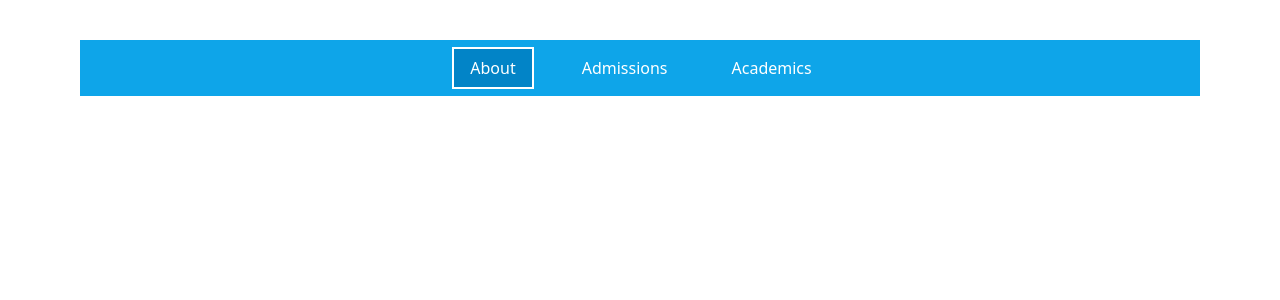
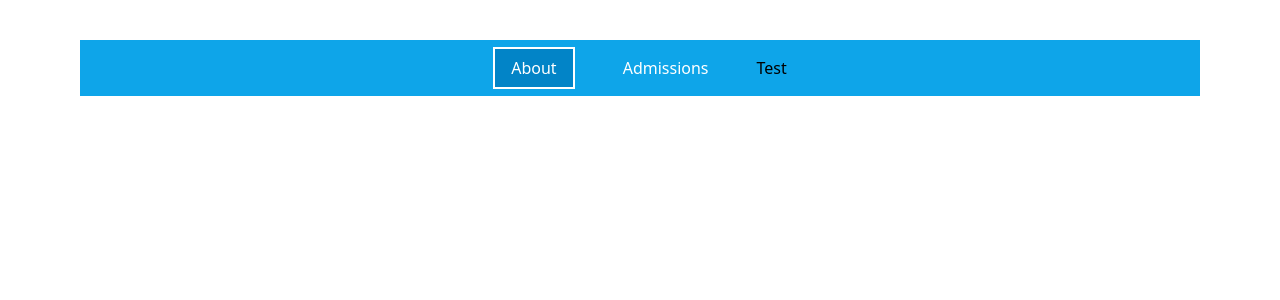
Before and after one commit to Rakib544/accessibility-practise-with-react, a React (Create React App) app: page /practice-navbar in a window 1280 px wide. Shown: the top 300 px of the page. Built offline with nearby package versions, Linux system fonts and the light colour scheme.

Commit message:
basic submenu created

```diff
--- a/src/components/navbar/submenu.js
+++ b/src/components/navbar/submenu.js
@@ -44,7 +44,7 @@ export const SubmenuTrigger = ({
 
   if (!context || !menubarContext) {
     throw new Error(
-      "Submenu.Trigger must be used within a Menubar & Submenu Context"
+      "SubmenuTrigger must be used within a Menubar & Submenu Context"
     );
   }
 
--- a/src/components/pracrise-nav/practice-nav.js
+++ b/src/components/pracrise-nav/practice-nav.js
@@ -1,6 +1,9 @@
 // import "../../styles/navbar.css";
 import PracticeMenubar from "./menubar";
 import PracticeMenuItem from "./menuitem";
+import { PracticeSubmenu } from "./submenu";
+import { PracticeSubmenuList } from "./submenuList";
+import { PracticeSubmenuTrigger } from "./submenuTrigger";
 
 function PracticeNav() {
   return (
@@ -26,12 +29,19 @@ function PracticeNav() {
           </a>
         </PracticeMenuItem>
         <PracticeMenuItem>
-          <a
-            href="#Rakib"
-            className="focus:bg-sky-600 text-white focus:outline-none focus:border-2 focus:border-white px-4 py-2"
-          >
-            Academics
-          </a>
+          <PracticeSubmenu>
+            <PracticeSubmenuTrigger>Test</PracticeSubmenuTrigger>
+            <PracticeSubmenuList>
+              <PracticeMenuItem>
+                <a
+                  href="#Rakib"
+                  className="focus:bg-sky-600 text-white focus:outline-none focus:border-2 focus:border-white px-4 py-2"
+                >
+                  Admissions
+                </a>
+              </PracticeMenuItem>
+            </PracticeSubmenuList>
+          </PracticeSubmenu>
         </PracticeMenuItem>
       </PracticeMenubar>
     </nav>
--- /dev/null
+++ b/src/components/pracrise-nav/submenu.js
@@ -0,0 +1,95 @@
+import * as React from "react";
+import _ from "underscore";
+import { SubmenuContext } from "../../contexts/menubar";
+
+const SUBMENU_INITIAL_STATE = {
+  isExpanded: false,
+  currentIndex: null,
+  previousIndex: null,
+};
+
+function submenuReducer(state, action) {
+  switch (action.type) {
+    case "expand":
+      return { ...state, isExpanded: true };
+    case "collapse":
+      return SUBMENU_INITIAL_STATE;
+    case "move":
+      return {
+        ...state,
+        isExpanded: true,
+        currentIndex: action.index,
+        previousIndex: state.currentIndex,
+      };
+    default:
+      throw new Error(`${action.type} not recognised`);
+  }
+}
+
+export function PracticeSubmenu({ children }) {
+  const id = React.useRef(_.uniqueId("submenu--")).current;
+  const buttonId = `button--${id}`;
+  const buttonRef = React.useRef(null);
+  const listId = `list--${id}`;
+  const listRef = React.useRef(null);
+  const menuItems = React.useRef(new Set()).current;
+  const isRootMenu = !React.useContext(SubmenuContext);
+
+  const [state, dispatch] = React.useReducer(
+    submenuReducer,
+    SUBMENU_INITIAL_STATE
+  );
+  const { isExpanded, currentIndex, previousIndex } = state;
+
+  const open = React.useCallback(() => dispatch({ type: "expand" }), []);
+
+  const value = React.useMemo(
+    () => ({
+      buttonId,
+      buttonRef,
+      listId,
+      listRef,
+      menuItems,
+      currentIndex,
+      isRootMenu,
+      isExpanded,
+      open,
+    }),
+    [
+      buttonId,
+      buttonRef,
+      listId,
+      listRef,
+      menuItems,
+      currentIndex,
+      isRootMenu,
+      isExpanded,
+      open,
+    ]
+  );
+
+  React.useEffect(() => {
+    const items = Array.from(menuItems);
+
+    if (currentIndex !== previousIndex) {
+      const currentNode = items[currentIndex]?.firstChild;
+      currentNode?.focus();
+    }
+  }, [menuItems, currentIndex, previousIndex]);
+
+  React.useEffect(() => {
+    const menuNode = listRef.current?.parentNode;
+
+    menuNode?.addEventListener("mouseenter", () => open(), false);
+    //   menuNode?.addEventListener("mouseleave", () => close(), false);
+
+    return () => {
+      menuNode?.removeEventListener("mouseenter", () => open(), false);
+      // menuNode?.removeEventListener("mouseleave", () => close(), false);
+    };
+  }, [isExpanded, open, listRef]);
+
+  return (
+    <SubmenuContext.Provider value={value}>{children}</SubmenuContext.Provider>
+  );
+}
--- /dev/null
+++ b/src/components/pracrise-nav/submenuList.js
@@ -0,0 +1,153 @@
+import * as React from "react";
+import { MenubarContext, SubmenuContext } from "../../contexts/menubar";
+
+export const PracticeSubmenuList = ({
+  children,
+  onClick,
+  onKeyDown,
+  ...props
+}) => {
+  const context = React.useContext(SubmenuContext);
+  const menubarContext = React.useContext(MenubarContext);
+
+  if (!context || !menubarContext) {
+    throw new Error(
+      "Submenu.List must be used within a Menubar & Submenu Context"
+    );
+  }
+
+  const {
+    buttonId,
+    listId,
+    listRef,
+    // menuItems,
+    // currentIndex,
+    isRootMenu,
+    isExpanded,
+    // move,
+    // close,
+    // first,
+    // last,
+  } = context;
+
+  const { direction } = menubarContext;
+
+  //   const previous = () => {
+  //     const index = currentIndex === 0 ? menuItems.size - 1 : currentIndex - 1;
+  //     move(index);
+  //   };
+
+  //   const next = () => {
+  //     const index = currentIndex === menuItems.size - 1 ? 0 : currentIndex + 1;
+  //     move(index);
+  //   };
+
+  //   const match = (e) => {
+  //     const items = Array.from(menuItems);
+
+  //     // Reorder the array, starting with the currentNode
+  //     const reorderedItems = [
+  //       ...items.slice(currentIndex),
+  //       ...items.slice(0, currentIndex),
+  //     ];
+
+  //     // Find all nodes that begin with the pressed letter
+  //     const matches = reorderedItems.filter((menuItem) => {
+  //       const { textContent } = menuItem.firstChild;
+  //       const firstLetter = textContent.toLowerCase().charAt(0);
+  //       return e.key === firstLetter;
+  //     });
+
+  //     // Exit early if there are no matches
+  //     if (!matches.length) {
+  //       return;
+  //     }
+
+  //     // If the focused item is a match, focus the next match.
+  //     // Otherwise, focus the first match
+  //     const currentNode = items[currentIndex];
+  //     const nextMatch = matches.includes(currentNode) ? matches[1] : matches[0];
+  //     const index = items.findIndex((item) => {
+  //       return item === nextMatch;
+  //     });
+
+  //     move(index);
+  //   };
+
+  const keyDown = (e) => {
+    switch (e.code) {
+      case "ArrowUp":
+        e.stopPropagation();
+        e.preventDefault();
+        // previous();
+        break;
+      case "ArrowDown":
+        e.stopPropagation();
+        e.preventDefault();
+        // next();
+        break;
+      case "ArrowLeft":
+        e.preventDefault();
+        if (isRootMenu && direction === "horizontal") {
+          //   close();
+        } else {
+          e.stopPropagation();
+          //   close(true);
+        }
+        break;
+      case "ArrowRight":
+        e.preventDefault();
+        // close();
+        break;
+      case "Home":
+        e.stopPropagation();
+        e.preventDefault();
+        // first();
+        break;
+      case "End":
+        e.stopPropagation();
+        e.preventDefault();
+        // last();
+        break;
+      case "Enter":
+      case "Space":
+        // close();
+        break;
+      case "Escape":
+        e.stopPropagation();
+        e.preventDefault();
+        // close(true);
+        break;
+      case "Tab":
+        // close(true);
+        break;
+      default:
+        e.stopPropagation();
+        // match(e);
+        break;
+    }
+  };
+
+  const listProps = {
+    ...props,
+    ref: listRef,
+    id: listId,
+    role: "menu",
+    hidden: !isExpanded,
+    className: "submenu",
+    "aria-hidden": !isExpanded,
+    "aria-labelledby": buttonId,
+    "aria-orientation": "vertical",
+    "data-menubar-submenu-list": "",
+    onKeyDown: (e) => {
+      onKeyDown?.(e);
+      keyDown(e);
+    },
+    onClick: (e) => {
+      onClick?.(e);
+      //   close();
+    },
+  };
+
+  return <ul {...listProps}>{children}</ul>;
+};
--- /dev/null
+++ b/src/components/pracrise-nav/submenuTrigger.js
@@ -0,0 +1,88 @@
+import * as React from "react";
+import { MenubarContext, SubmenuContext } from "../../contexts/menubar";
+
+export function PracticeSubmenuTrigger({
+  onClick,
+  onFocus,
+  onKeyDown,
+  onMouseOver,
+  ...props
+}) {
+  const context = React.useContext(SubmenuContext);
+  const menubarContext = React.useContext(MenubarContext);
+
+  if (!context || !menubarContext) {
+    throw new Error(
+      "SubmenuTrigger must be used within a Menubar & Submenu Context"
+    );
+  }
+
+  const { buttonId, buttonRef, listId, isExpanded, open } = context;
+
+  const keyDown = (e) => {
+    switch (e.code) {
+      case "Enter":
+      case "Space":
+        e.stopPropagation();
+        // first();
+        break;
+      default:
+        // close();
+        break;
+    }
+
+    switch (e.code) {
+      case "ArrowUp":
+        e.stopPropagation();
+        // last();
+        break;
+      case "ArrowDown":
+        e.stopPropagation();
+        // first();
+        break;
+      case "ArrowLeft":
+      case "ArrowRight":
+        // close();
+        break;
+      default:
+        break;
+    }
+  };
+
+  const triggerProps = {
+    ...props,
+    id: buttonId,
+    ref: buttonRef,
+    "aria-haspopup": true,
+    "aria-expanded": isExpanded,
+    "aria-controls": listId,
+    "data-menubar-submenu-trigger": "",
+    onClick: (e) => {
+      onClick?.(e);
+      e.stopPropagation();
+    },
+    onKeyDown: (e) => {
+      onKeyDown?.(e);
+      keyDown(e);
+    },
+    onMouseOver: (e) => {
+      onMouseOver?.(e);
+      open();
+    },
+    onFocus: (e) => {
+      onFocus?.(e);
+
+      const targetMenu = e.target?.parentNode?.parentNode;
+      const relatedMenuItem = e.relatedTarget?.parentNode;
+      const relatedMenu = relatedMenuItem?.parentNode;
+      const isFromSubmenu =
+        relatedMenuItem?.getAttribute("data-menubar-submenu-listitem") === "";
+
+      if (isFromSubmenu && relatedMenu !== targetMenu) {
+        open();
+      }
+    },
+  };
+
+  return <button {...triggerProps} />;
+}
```
Also changed, not shown: src/components/navbar/navbar.js (+14 -21 lines).
